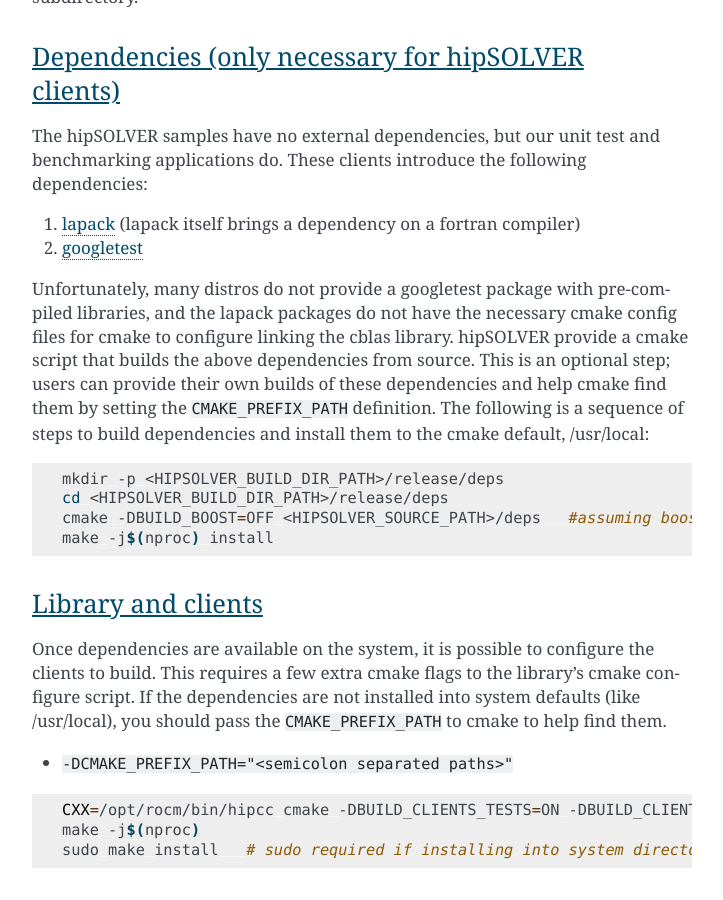
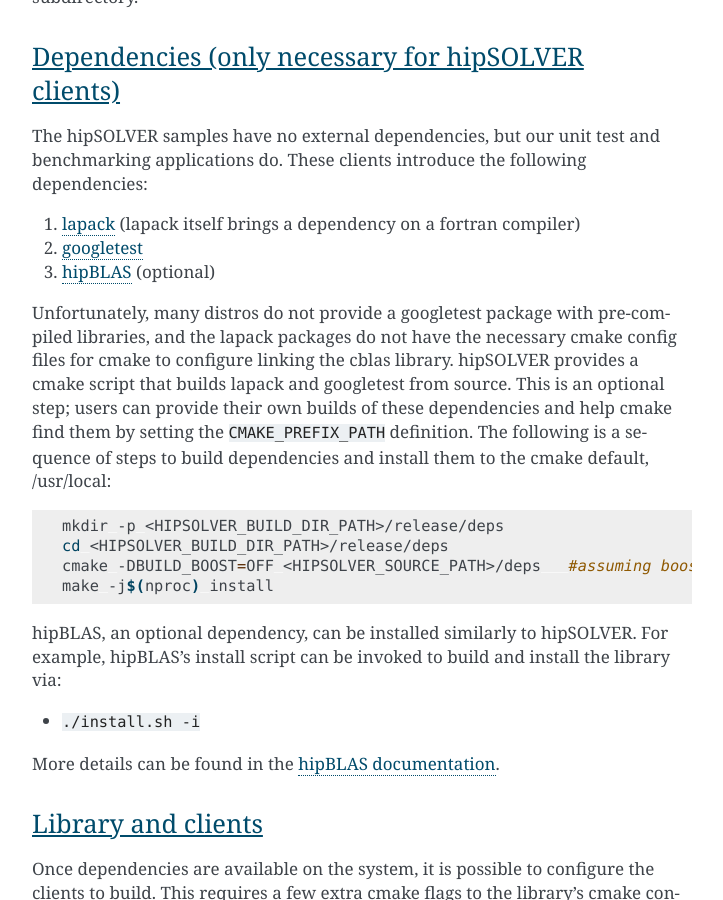
Before and after one commit to ROCm/hipSOLVER, a Sphinx documentation site: the page built from docs/userguide/install.rst, in a window 1280 px wide and 900 px high, scrolled down 1590 px. Shown: the whole window, without its empty margins (388-1111 px from the left). Built offline with Sphinx 7.4.7, drawn with Linux system fonts in a browser that asks for light colours.

Commit message:
Updated documentation and install script

```diff
--- a/docs/userguide/install.rst
+++ b/docs/userguide/install.rst
@@ -65,10 +65,11 @@
 
 1. `lapack <https://github.com/Reference-LAPACK/lapack-release>`_ (lapack itself brings a dependency on a fortran compiler)
 2. `googletest <https://github.com/google/googletest>`_
+3. `hipBLAS <https://github.com/ROCmSoftwarePlatform/hipBLAS>`_ (optional)
 
 Unfortunately, many distros do not provide a googletest package with pre-compiled libraries, and the
-lapack packages do not have the necessary cmake config files for cmake to configure linking the cblas library. hipSOLVER provide a cmake script that builds
-the above dependencies from source. This is an optional step; users can provide their own builds of these dependencies and help cmake find them by setting
+lapack packages do not have the necessary cmake config files for cmake to configure linking the cblas library. hipSOLVER provides a cmake script that builds
+lapack and googletest from source. This is an optional step; users can provide their own builds of these dependencies and help cmake find them by setting
 the ``CMAKE_PREFIX_PATH`` definition. The following is a sequence of steps to build dependencies and install them to the cmake default, /usr/local:
 
 .. code-block:: bash
@@ -77,6 +78,13 @@
     cd <HIPSOLVER_BUILD_DIR_PATH>/release/deps
     cmake -DBUILD_BOOST=OFF <HIPSOLVER_SOURCE_PATH>/deps   #assuming boost is installed through package manager as above
     make -j$(nproc) install
+
+hipBLAS, an optional dependency, can be installed similarly to hipSOLVER. For example, hipBLAS's install script can be invoked to build and install the
+library via:
+
+* ``./install.sh -i``
+
+More details can be found in the `hipBLAS documentation <https://hipblas.readthedocs.io/en/latest/install.html>`_.
 
 Library and clients
 --------------------
```
Also changed, not shown: CHANGELOG.md (+2 -0 lines), 2 other files.
